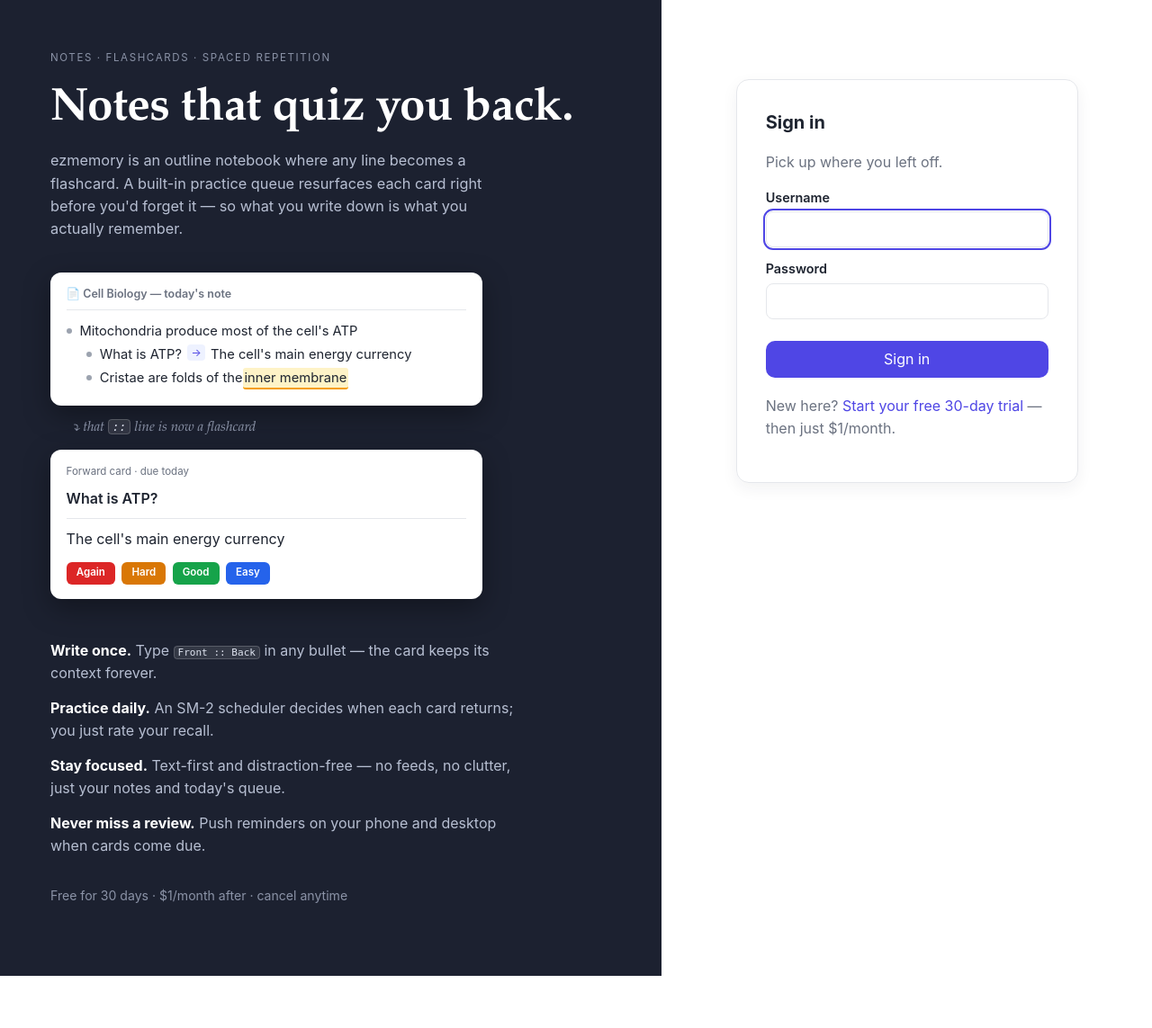
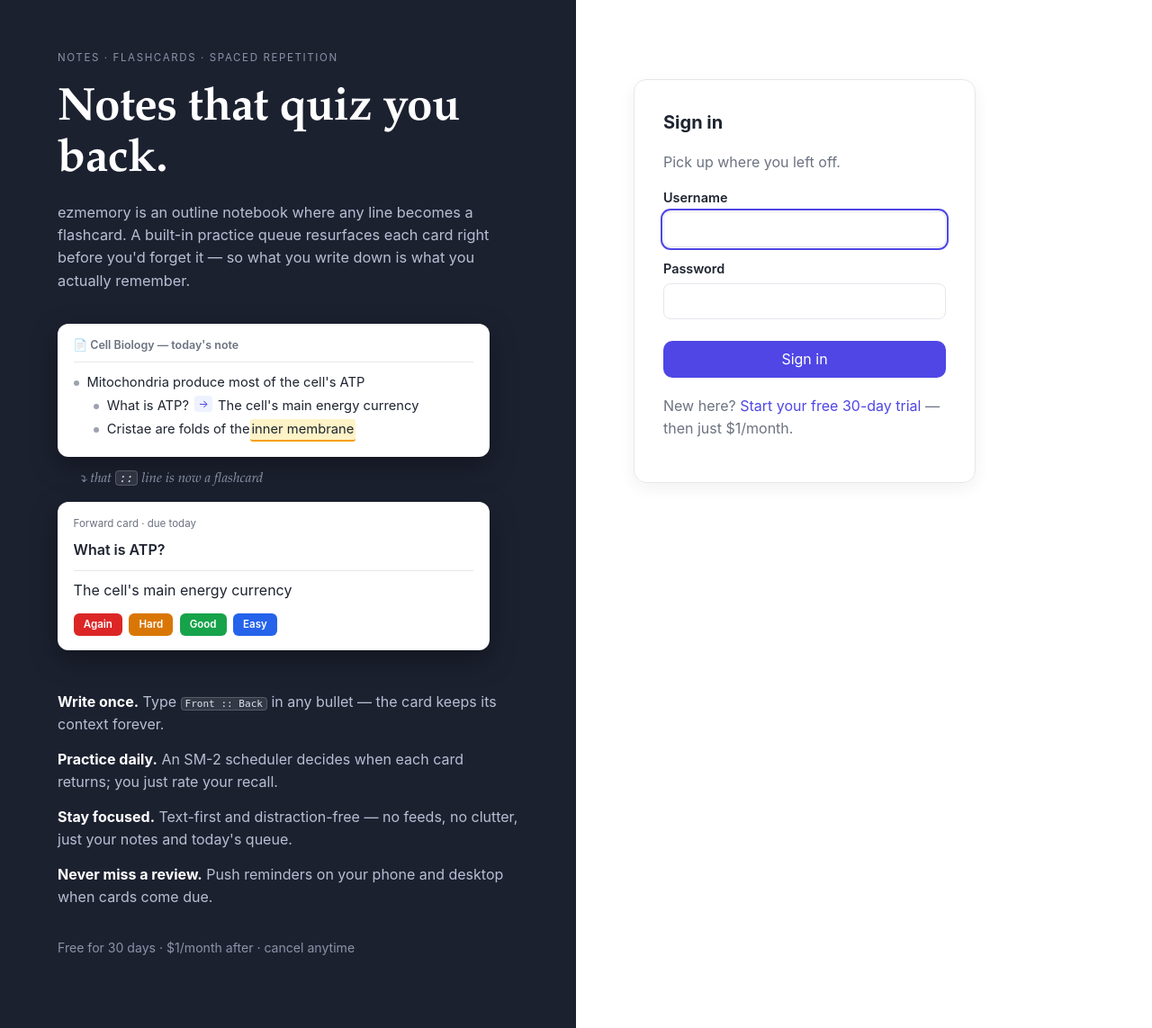
Before and after one commit to sethstenzel/ezmemory-cloud, a Django app: page /login/ in a window 1280 px wide. Shown: the part 57-1200 px from the top of the page at 90% size. Before the commit the page ends 1142 px from the top, so only its background shows below. Run offline with Django 5.2, Linux system fonts and the light colour scheme.

Commit message:
Center both landing columns toward the middle seam
Co-Authored-By: Claude Fable 5 <noreply@anthropic.com>

```diff
--- a/static/css/app.css
+++ b/static/css/app.css
@@ -332,14 +332,19 @@ a.ref { border-bottom: 1px dashed var(--accent); }
 
 .landing {
   display: grid;
-  grid-template-columns: minmax(0, 1.35fr) minmax(0, 1fr);
+  grid-template-columns: 1fr 1fr;
   min-height: calc(100vh - 57px);
 }
+/* Both halves keep their full-bleed backgrounds, but their content gravitates
+   toward the center seam so the page reads as one centered composition. */
 .landing-pitch {
   background: var(--sidebar-bg);
   color: #b7bfd2;
-  padding: 3.5rem 3.5rem 4rem;
+  padding: 3.5rem 4rem 4rem;
+  display: flex;
+  justify-content: flex-end;
 }
+.pitch-inner { max-width: 34rem; }
 .eyebrow {
   font-size: .72rem; text-transform: uppercase; letter-spacing: .14em;
   color: #8b93a7; margin: 0 0 1.2rem;
@@ -396,7 +401,7 @@ a.ref { border-bottom: 1px dashed var(--accent); }
 .landing-points li { padding: .45rem 0; }
 .landing-points strong { color: #fff; }
 
-.landing-auth { display: flex; align-items: flex-start; justify-content: center; padding: 3.5rem 2rem; }
+.landing-auth { display: flex; align-items: flex-start; justify-content: flex-start; padding: 3.5rem 4rem; }
 .landing-auth-card { margin: 2rem 0 0; width: 100%; max-width: 380px; }
 .landing-auth-card h2 { margin: 0 0 .2rem; }
 .auth-alt { margin-top: 1.2rem; }
@@ -404,9 +409,9 @@ a.ref { border-bottom: 1px dashed var(--accent); }
 
 @media (max-width: 900px) {
   .landing { grid-template-columns: 1fr; }
-  .landing-auth { order: -1; padding: 1.5rem 1.2rem 0; }
+  .landing-auth { order: -1; padding: 1.5rem 1.2rem 0; justify-content: center; }
   .landing-auth-card { margin: 0; box-shadow: none; }
-  .landing-pitch { padding: 2.2rem 1.4rem 3rem; margin-top: 1.5rem; }
+  .landing-pitch { padding: 2.2rem 1.4rem 3rem; margin-top: 1.5rem; justify-content: center; }
 }
 
 @media (max-width: 760px) {
--- a/templates/accounts/login.html
+++ b/templates/accounts/login.html
@@ -12,6 +12,7 @@
 
 <div class="landing">
   <section class="landing-pitch">
+    <div class="pitch-inner">
     <p class="eyebrow">Notes · flashcards · spaced repetition</p>
     <h1 class="landing-title">Notes that quiz&nbsp;you back.</h1>
     <p class="landing-sub">
@@ -45,6 +46,7 @@
       <li><strong>Never miss a review.</strong> Push reminders on your phone and desktop when cards come due.</li>
     </ul>
     <p class="landing-price">Free for 30 days · $1/month after · cancel anytime</p>
+    </div>
   </section>
 
   <section class="landing-auth">
```
